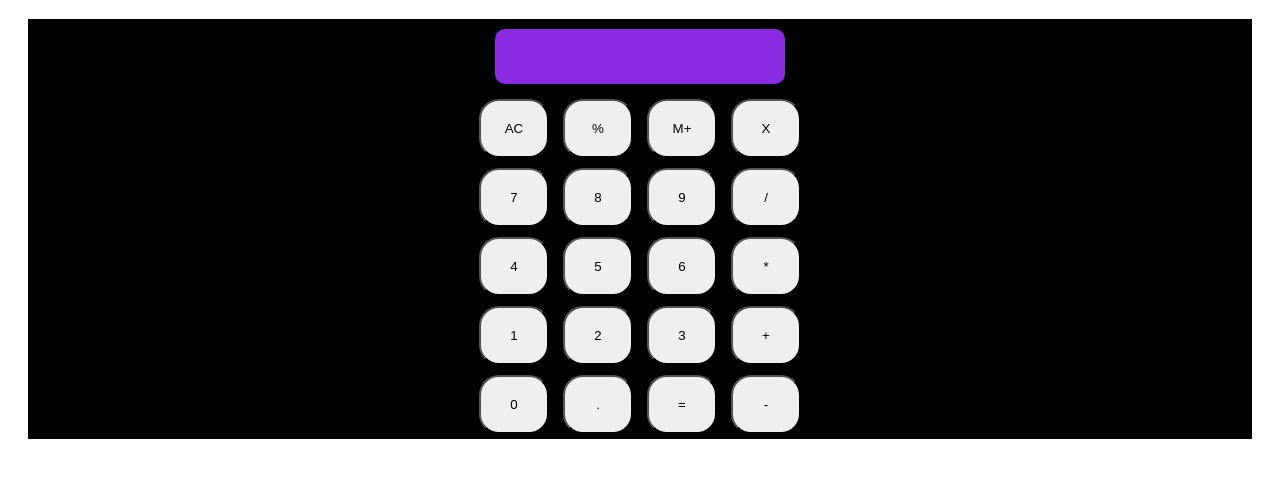
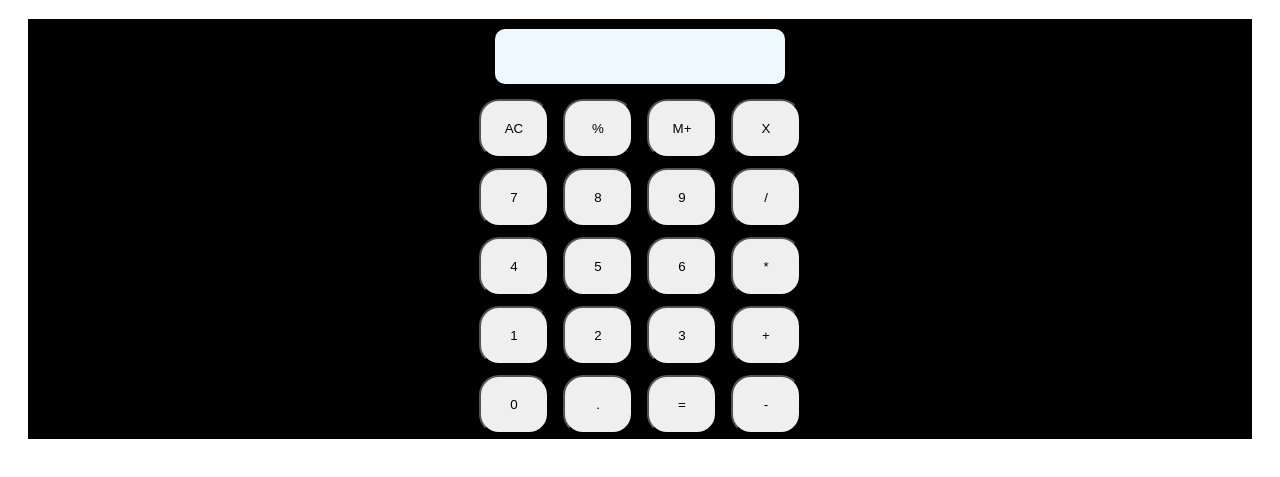
Before and after one commit to Sottim/calculator, a plain HTML site: page index.html in a window 1280 px wide. Shown: the part 61-538 px from the top of the page. Drawn offline with Linux system fonts and the light colour scheme.

Commit message:
change bg color

```diff
--- a/style.css
+++ b/style.css
@@ -20,7 +20,7 @@
     border-radius: 20px;
 }
 .input{
-    background-color: blueviolet;
+    background-color: aliceblue;
     padding: 20px;
     margin-top: 10px;
     margin-bottom: 10px;
```
